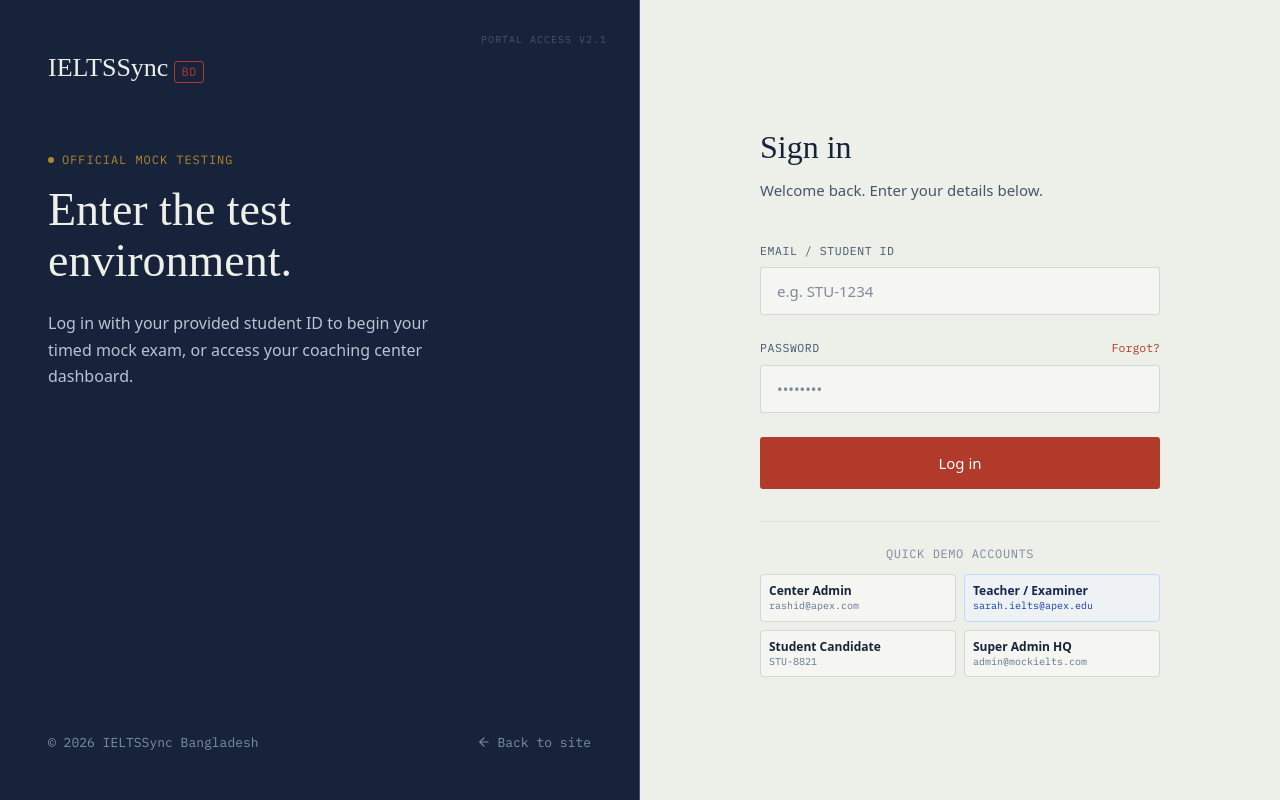
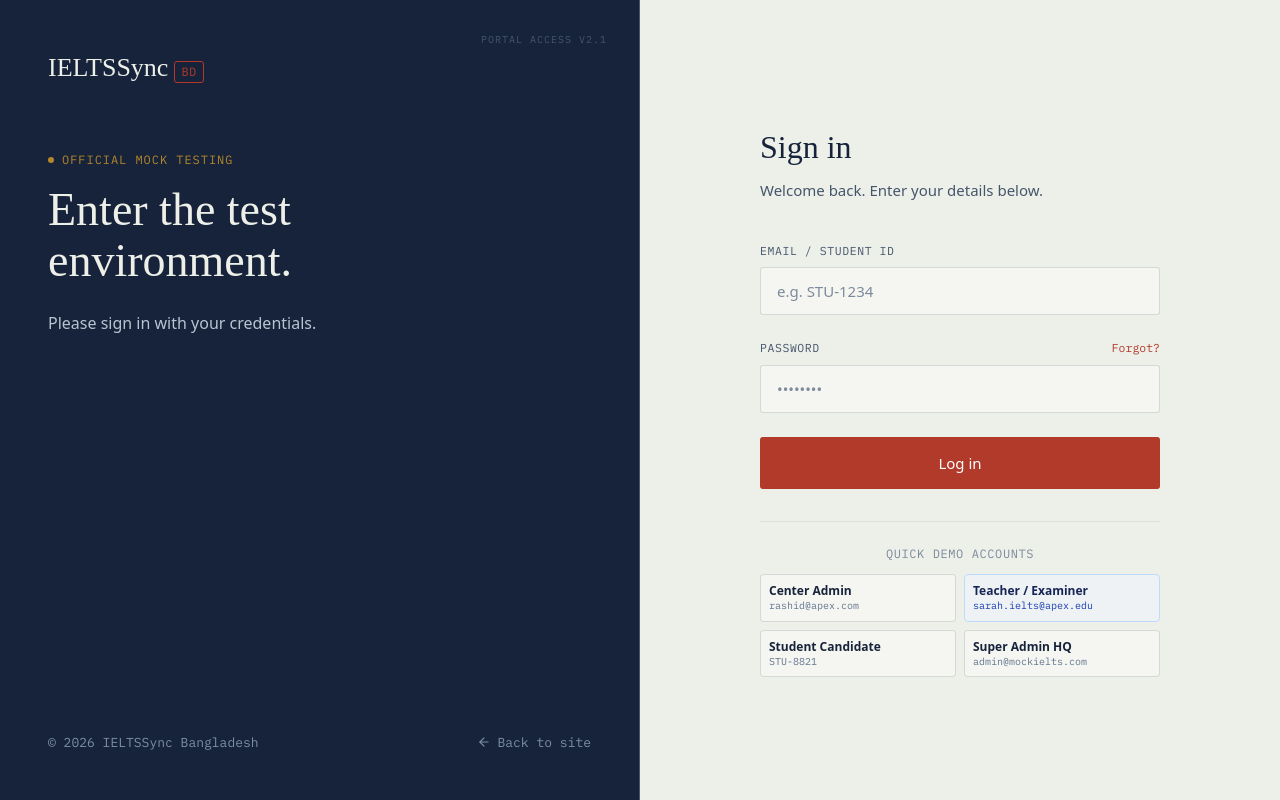
Before and after one commit to imabir17/ielts, a Next.js app: page /login in a window 1280 px wide. Built offline with nearby package versions, Linux system fonts and the light colour scheme; no server answers; the database is empty; a web font is replaced by a local one.

Commit message:
chore: update login page subtitle to 'Please sign in with your credentials.'

```diff
--- a/app/(auth)/login/page.tsx
+++ b/app/(auth)/login/page.tsx
@@ -103,9 +103,10 @@ export default function LoginPage() {
               Enter the test environment.
             </h1>
             <p className="text-[16px] text-[#B9C4D2] leading-[1.65]">
-              Log in with your provided student ID to begin your timed mock exam, or access your coaching center dashboard.
+              Please sign in with your credentials.
             </p>
           </div>
+
         </div>
 
         <div className="z-10 text-[13px] text-[#7C8FA6] font-mono flex items-center justify-between mt-12">
```
